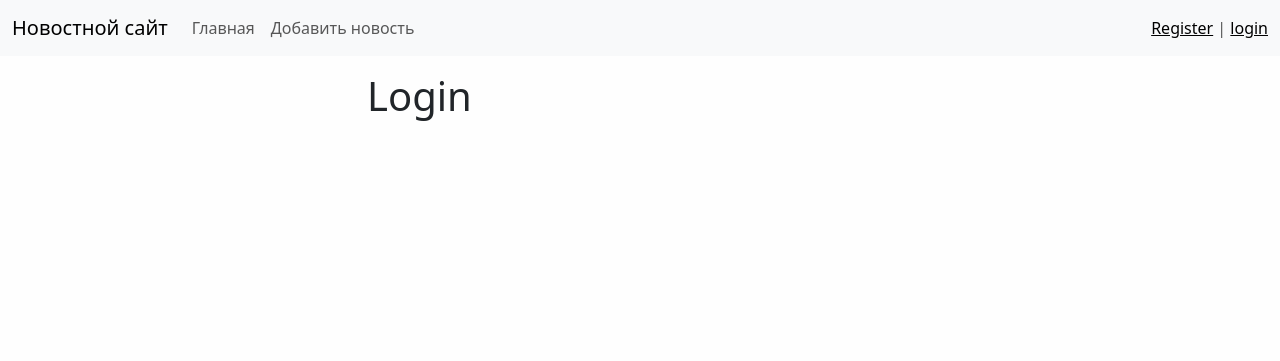
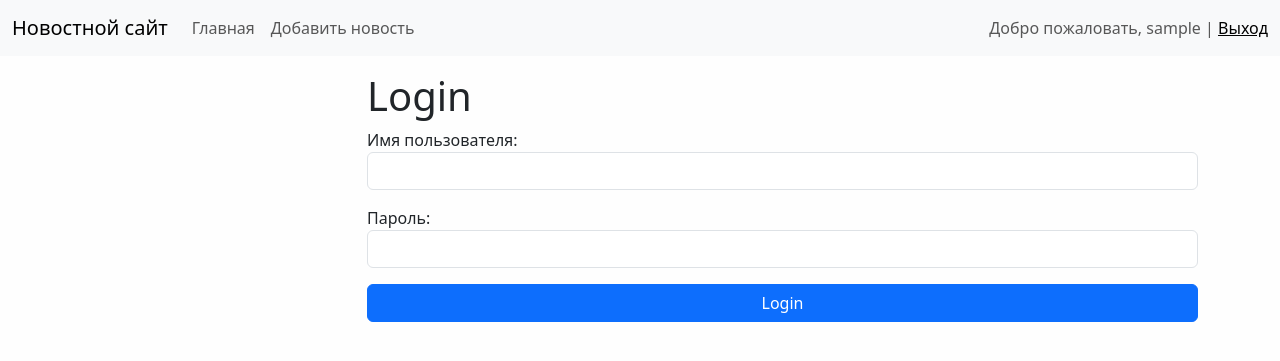
Before and after one commit to xiao-landuo/Testsite, a Django app: page /login/ in a window 1280 px wide. Shown: the top 361 px of the page. Run offline with Django 5.2, Linux system fonts and the light colour scheme; the visitor is signed in with stand-in values (Sample User, id 1); data that the repository does not hold is empty; some libraries are stand-ins or nearby versions.

Commit message:
add logi and logout

```diff
--- a/mysite/mysite/static/css/style.css
+++ b/mysite/mysite/static/css/style.css
@@ -1,3 +1,6 @@
 body {
     background-color: #fefefe;
   }
+.errorlist{
+  color: red;
+}
--- a/mysite/news/forms.py
+++ b/mysite/news/forms.py
@@ -2,30 +2,45 @@ from django import forms
 from .models import News
 import re
 from django.core.exceptions import ValidationError
-from django.contrib.auth.forms import UserCreationForm
+from django.contrib.auth.forms import UserCreationForm, AuthenticationForm
 from django.contrib.auth.models import User
 
 
+class UserLoginForm(AuthenticationForm):
+    username = forms.CharField(label='Имя пользователя',
+        widget=forms.TextInput(attrs = { "class": "form-control"}))
+    password = forms.CharField(label='Пароль',
+        widget=forms.PasswordInput(attrs = { "class": "form-control"}))
+
+
 class UserRegisterForm(UserCreationForm):
-    username = forms.CharField(label='Имя пользователя', widget=forms.TextInput(attrs = { "class": "form-control"}))
-    password1 = forms.CharField(label='Пароль', widget=forms.PasswordInput(attrs = { "class": "form-control"}))
-    password2 = forms.CharField(label='Подтверрждение пароля', widget=forms.PasswordInput(attrs = { "class": "form-control"}))
-    email = forms.EmailField(label='E-mail', widget=forms.EmailInput(attrs = { "class": "form-control"}))
+    username = forms.CharField(label='Имя пользователя',
+        help_text = 'Имя пользователя должно состоять максимум из 150 символов',
+        widget=forms.TextInput(attrs = { "class": "form-control"}))
+    password1 = forms.CharField(label='Пароль',
+        widget=forms.PasswordInput(attrs = { "class": "form-control"}))
+    password2 = forms.CharField(label='Подтверрждение пароля',
+        widget=forms.PasswordInput(attrs = { "class": "form-control"}))
+    email = forms.EmailField(label='E-mail',
+        widget=forms.EmailInput(attrs = { "class": "form-control"}))
 
     class Meta:
         model = User
-        fields = ('username', 'email', 'password1', 'password2')
+        fields = ('username', 'email',
+                  'password1', 'password2')
 
 
 class NewsForm(forms.ModelForm):
     class Meta:
         model = News
         # fields = '__all__'
-        fields = ['title', 'content', 'is_published', 'category']
+        fields = ['title', 'content',
+                  'is_published', 'category']
         widgets = {
-            'title': forms.TextInput (attrs = { "class": "form-control"}),
-            'content': forms.Textarea (attrs = { "class": "form-control", "rows": 5}),
-            'category': forms.Select (attrs = { "class": "form-control"}),
+            'title': forms.TextInput (attrs = {"class": "form-control"}),
+            'content': forms.Textarea (attrs = {"class": "form-control",
+                                                "rows": 5}),
+            'category': forms.Select (attrs = {"class": "form-control"}),
         }
 
 
--- a/mysite/news/templates/news/login.html
+++ b/mysite/news/templates/news/login.html
@@ -14,5 +14,13 @@ Login :: {{block.super}}
 
 <h1>Login</h1>
 
+<form action="{% url 'login' %}" method="post">
+    {% csrf_token %}
+    {{form.as_p}}
+
+    <div class="d-grid gap-2">
+        <button type="submit" class="btn btn-primary btn-block">Login</button>
+    </div>
+</form>
 
 {% endblock content %}
--- a/mysite/news/urls.py
+++ b/mysite/news/urls.py
@@ -22,7 +22,8 @@ from .views import *
 urlpatterns = [
 
     path('register/', register, name ='register'),
-    path('login/', login, name ='login'),
+    path('login/', user_login, name ='login'),
+    path('logout/', user_logout, name ='logout'),
     path('test/', test, name ='test'),
     # path('', index, name ='home'),
     path('', HomeNews.as_view(), name ='home'),
--- a/mysite/news/views.py
+++ b/mysite/news/views.py
@@ -4,12 +4,13 @@ from django.shortcuts import render, get_object_or_404, redirect
 from django.views.generic import CreateView, ListView, DetailView
 from django.urls import reverse_lazy
 from django.contrib.auth.mixins import LoginRequiredMixin
+from django.contrib.auth import login, logout
 from django.core.paginator import Paginator
 from django.contrib import messages
 
 
 from .models import News, Category
-from .forms import NewsForm, UserRegisterForm
+from .forms import NewsForm, UserRegisterForm, UserLoginForm
 from .utils import MyMixin
 
 
@@ -18,9 +19,10 @@ def register(request):
     if request.method == 'POST':
         form = UserRegisterForm(request.POST)
         if form.is_valid():
-            form.save()
+            user = form.save()
+            login(request, user)
             messages.success(request, "Вы успешно зарегистрироваись")
-            return redirect('login')
+            return redirect('home')
         else:
             messages.error(request, 'Ошибка регистрации')
     else:
@@ -28,13 +30,26 @@ def register(request):
     return render(request, 'news/register.html', {"form": form})
 
 
-def login(request):
-    return render(request, 'news/login.html')
+def user_login(request):
+    if request.method == 'POST':
+        form = UserLoginForm(data=request.POST)
+        if form.is_valid():
+            user = form.get_user()
+            login(request, user)
+            return redirect('home')
+    else:
+        form = UserLoginForm()
+    return render(request, 'news/login.html', {"form": form})
+
+
+def user_logout(request):
+    logout(request)
+    return redirect('login')
 
 
 def test(request):
-    objects = ["john1", "paul2", "george3", "ringo4", "john5", "paul6",
-               "george7"]
+    objects = ["john1", "paul2", "george3",
+               "ringo4", "john5", "paul6", "george7"]
     paginator = Paginator(objects, 2)
     page_num = request.GET.get('page', 1)
     page_objects = paginator.get_page(page_num)
--- a/mysite/static/css/style.css
+++ b/mysite/static/css/style.css
@@ -1,3 +1,6 @@
 body {
     background-color: #fefefe;
   }
+  .errorlist{
+    color: red;
+  }
--- a/mysite/templates/inc/_nav.html
+++ b/mysite/templates/inc/_nav.html
@@ -23,7 +23,12 @@
           {% endif %}
         </ul>
         <span class="navbar-text">
+          {% if request.user.is_authenticated %}
+          Добро пожаловать, {{ user.username }} | <a href="{% url 'logout' %}">Выход</a>
+          {% else %}
           <a href="{% url 'register' %}">Register</a> | <a href="{% url 'login' %}">login</a>
+          {% endif %}
+
         </span>
 
 
```
